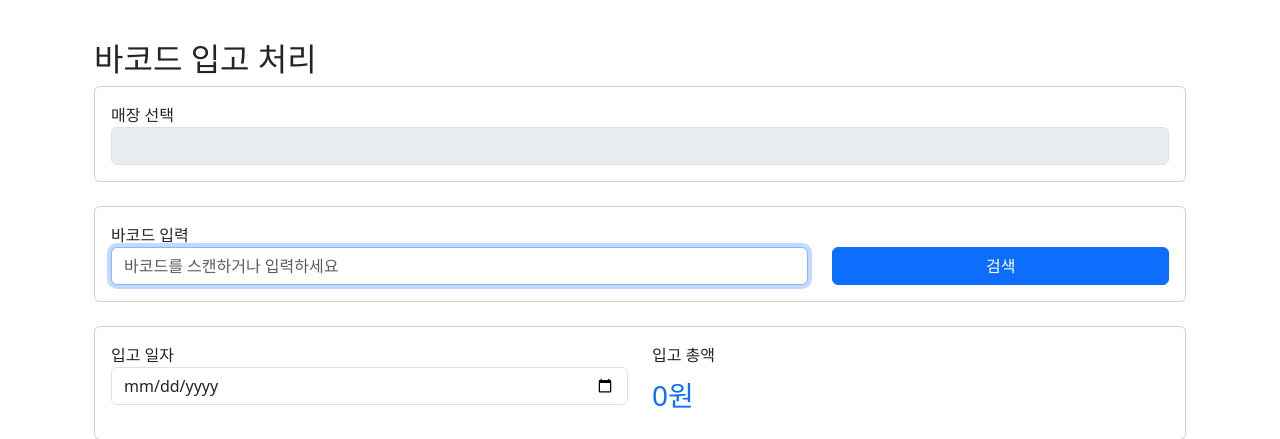
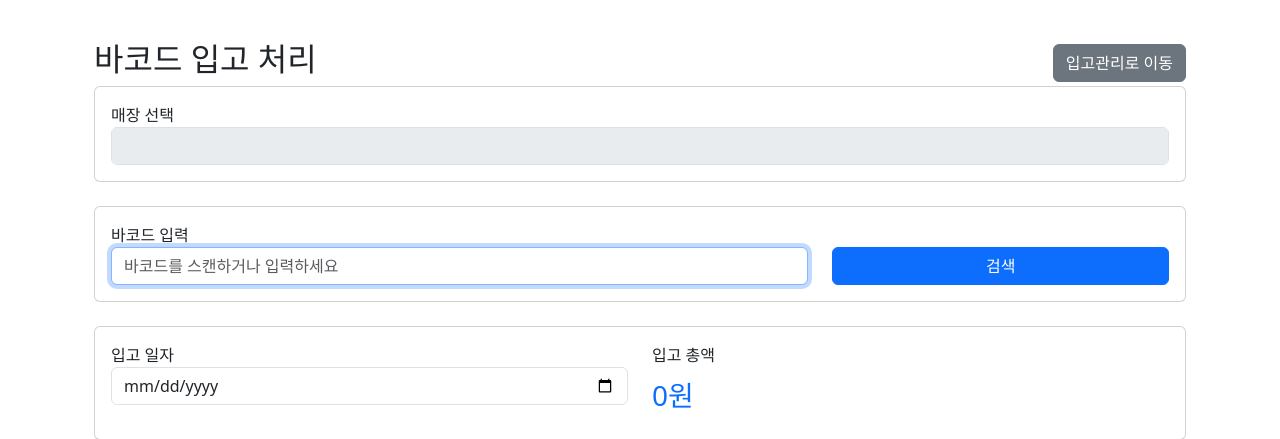
Before and after one commit to colacan01/salemgr, a Django app: template inventory/templates/inventory/barcode_stock_in.html in a window 1280 px wide. Shown: the part 56-495 px from the top of the page. Run offline with Django 3.2, Linux system fonts and the light colour scheme; the template is opened without the code that fills it, so the values that code supplies are empty.

Commit message:
입고관리로 이동 버튼 추가: 바코드 입고 처리 페이지에 입고관리로 이동 버튼 추가

```diff
--- a/inventory/templates/inventory/barcode_stock_in.html
+++ b/inventory/templates/inventory/barcode_stock_in.html
@@ -6,8 +6,12 @@
 {% block content %}
 <div class="container mt-4">
     <div class="row">
-        <div class="col-12">
+        <div class="col-12 d-flex justify-content-between align-items-center">
             <h2>바코드 입고 처리</h2>
+            <!-- 입고관리로 이동 버튼 추가 -->
+            <a href="{% url 'inventory:stock_receipt_list' %}" class="btn btn-secondary">
+                <i class="fas fa-list"></i> 입고관리로 이동
+            </a>
         </div>
     </div>
 
```
